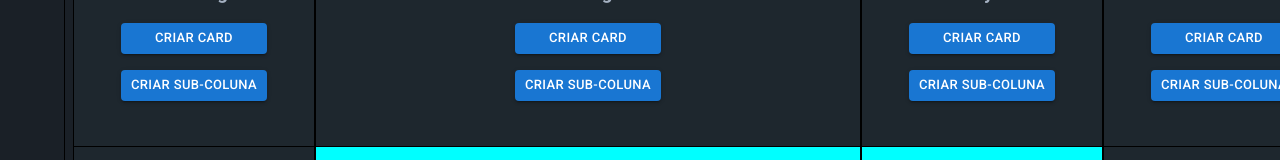
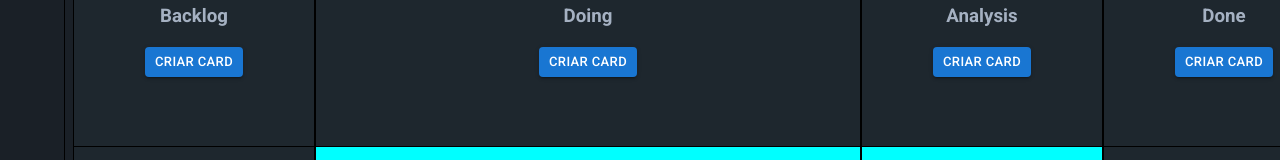
Before and after one commit to nsfxu/Monolito-React, a React (Create React App) app: page / in a window 1280 px wide. Shown: the part 264-424 px from the top of the page. Built offline with nearby package versions, Linux system fonts and the light colour scheme.

Commit message:
removed create subcolumn from board

```diff
--- a/src/components/Board/Board.js
+++ b/src/components/Board/Board.js
@@ -548,7 +548,6 @@ const Board = () => {
                                     status={status}
                                     tags={tags}
                                     addNewCard={addNewCard}
-                                    addNewSubColumn={addNewSubColumn}
                                     toggleSwinlane={toggleSwinlane}
                                 />
                             </DragDropContext>
--- a/src/components/Column/Column.js
+++ b/src/components/Column/Column.js
@@ -17,7 +17,6 @@ const Column = ({
     status,
     tags,
     addNewCard,
-    addNewSubColumn,
     toggleSwinlane
 }) => {
     const [swinlane_columns, setSwinlaneColumns] = useState([]);
@@ -66,7 +65,6 @@ const Column = ({
                                             tags={tags}
                                             openModal={openModal}
                                             toggleSwinlane={toggleSwinlane}
-                                            addNewSubColumn={addNewSubColumn}
                                         />
                                         {(isSwinlaneGroupShown = true)}
                                     </>
@@ -78,7 +76,6 @@ const Column = ({
                                 this_column={column}
                                 tags={tags}
                                 openModal={openModal}
-                                addNewSubColumn={addNewSubColumn}
                             />
                         )}
                     </React.Fragment>
--- a/src/components/ColumnHeader/ColumnHeader.js
+++ b/src/components/ColumnHeader/ColumnHeader.js
@@ -6,7 +6,7 @@ import { Stack, Button, Divider } from '@mui/material';
 
 /* eslint-disable */
 // eslint-disable-next-line
-const ColumnHeader = ({ this_column, openModal, addNewSubColumn }) => {
+const ColumnHeader = ({ this_column, openModal }) => {
     return (
         <div
             className="bb flex flex-column justify-center items-center"
@@ -31,16 +31,6 @@ const ColumnHeader = ({ this_column, openModal, addNewSubColumn }) => {
                     >
                         Criar card
                     </Button>
-                    <Button
-                        variant="contained"
-                        size="small"
-                        onClick={(e) => {
-                            e.preventDefault();
-                            addNewSubColumn(this_column.id);
-                        }}
-                    >
-                        Criar sub-coluna
-                    </Button>
                 </Stack>
             </div>
         </div>
@@ -49,8 +39,7 @@ const ColumnHeader = ({ this_column, openModal, addNewSubColumn }) => {
 
 ColumnHeader.propTypes = {
     this_column: propTypes.any,
-    openModal: propTypes.func,
-    addNewSubColumn: propTypes.func
+    openModal: propTypes.func
 };
 
 export default ColumnHeader;
--- a/src/components/ConfigBoardModal/ConfigBoardModal.js
+++ b/src/components/ConfigBoardModal/ConfigBoardModal.js
@@ -22,7 +22,6 @@ const ConfigBoardModal = ({
     };
 
     const updateNewBoardColumns = (new_board_columns) => {
-        console.log(new_board_columns);
         board_info.columns = new_board_columns;
     };
 
--- a/src/components/NormalColumn/NormalColumn.js
+++ b/src/components/NormalColumn/NormalColumn.js
@@ -11,7 +11,7 @@ import CardColumnList from '../CardColumnList';
 
 /* eslint-disable */
 // eslint-disable-next-line
-const NormalColumn = ({ this_column, tags, openModal, addNewSubColumn }) => {
+const NormalColumn = ({ this_column, tags, openModal }) => {
     return (
         <div
             className="ba w-100"
@@ -22,7 +22,6 @@ const NormalColumn = ({ this_column, tags, openModal, addNewSubColumn }) => {
             <ColumnHeader
                 this_column={this_column}
                 openModal={openModal}
-                addNewSubColumn={addNewSubColumn}
             />
 
             <div className="h-100">
--- a/src/components/SwinlaneHeader/SwinlaneHeader.js
+++ b/src/components/SwinlaneHeader/SwinlaneHeader.js
@@ -18,8 +18,7 @@ const SwinlaneHeader = ({
     all_swinlanes,
     tags,
     toggleSwinlane,
-    openModal,
-    addNewSubColumn
+    openModal
 }) => {
     const renderDroppable = (this_column, swinlane_id, swinlane_expanded) => {
         if (swinlane_expanded) {
@@ -83,7 +82,6 @@ const SwinlaneHeader = ({
                     <ColumnHeader
                         this_column={this_column}
                         openModal={openModal}
-                        addNewSubColumn={addNewSubColumn}
                     />
 
                     <div>
```
